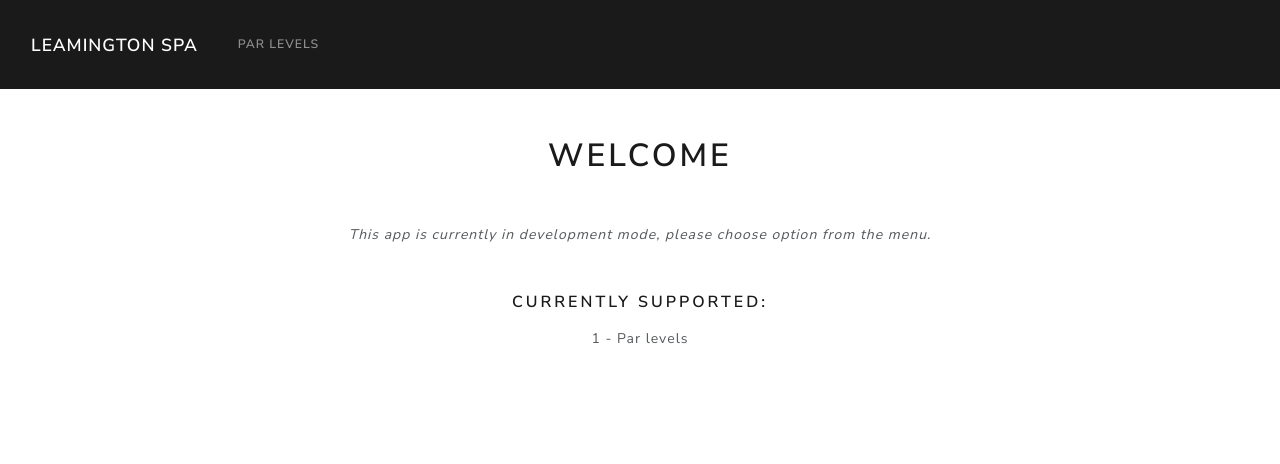
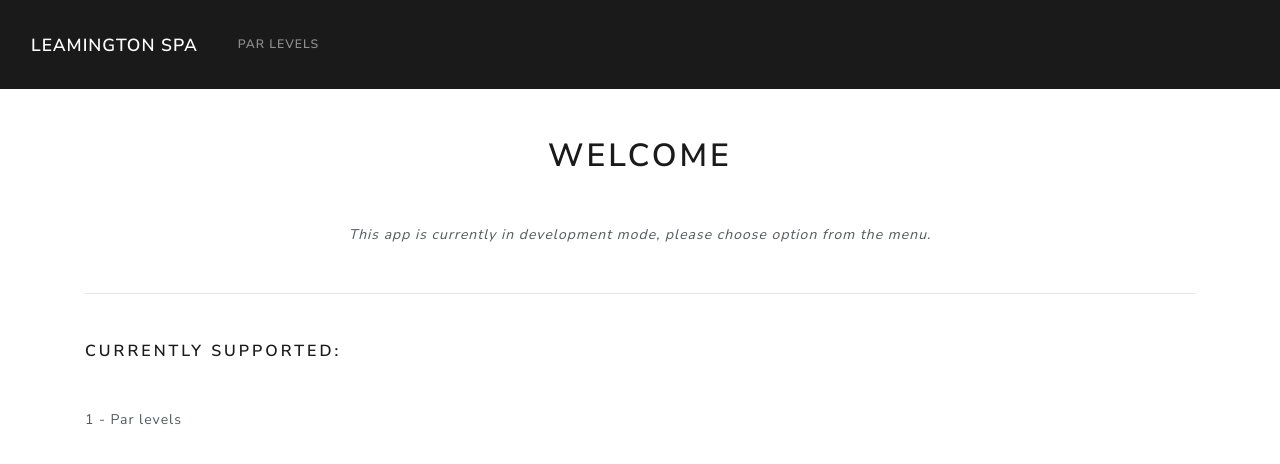
Before and after one commit to NemesOliver/par-levels, a website: page index.html in a window 1280 px wide. Drawn offline with nearby package versions, Linux system fonts and the light colour scheme.

Commit message:
Welcome page layout changed - add line

```diff
--- a/index.html
+++ b/index.html
@@ -33,18 +33,19 @@
         </div>
       </div>
     </nav>
-    <div class="container text-center">
-      <header class="my-5">
+    <div class="container">
+      <header class="my-5 text-center">
         <h1>Welcome</h1>
-      </header>
-      <main>
         <p class="my-5">
           <em>
             This app is currently in development mode, please choose option from
             the menu.
           </em>
         </p>
-        <h5 class="my-3">Currently supported:</h5>
+      </header>
+      <main>
+        <hr />
+        <h5 class="my-5">Currently supported:</h5>
         <p>1 - Par levels</p>
       </main>
     </div>
```
